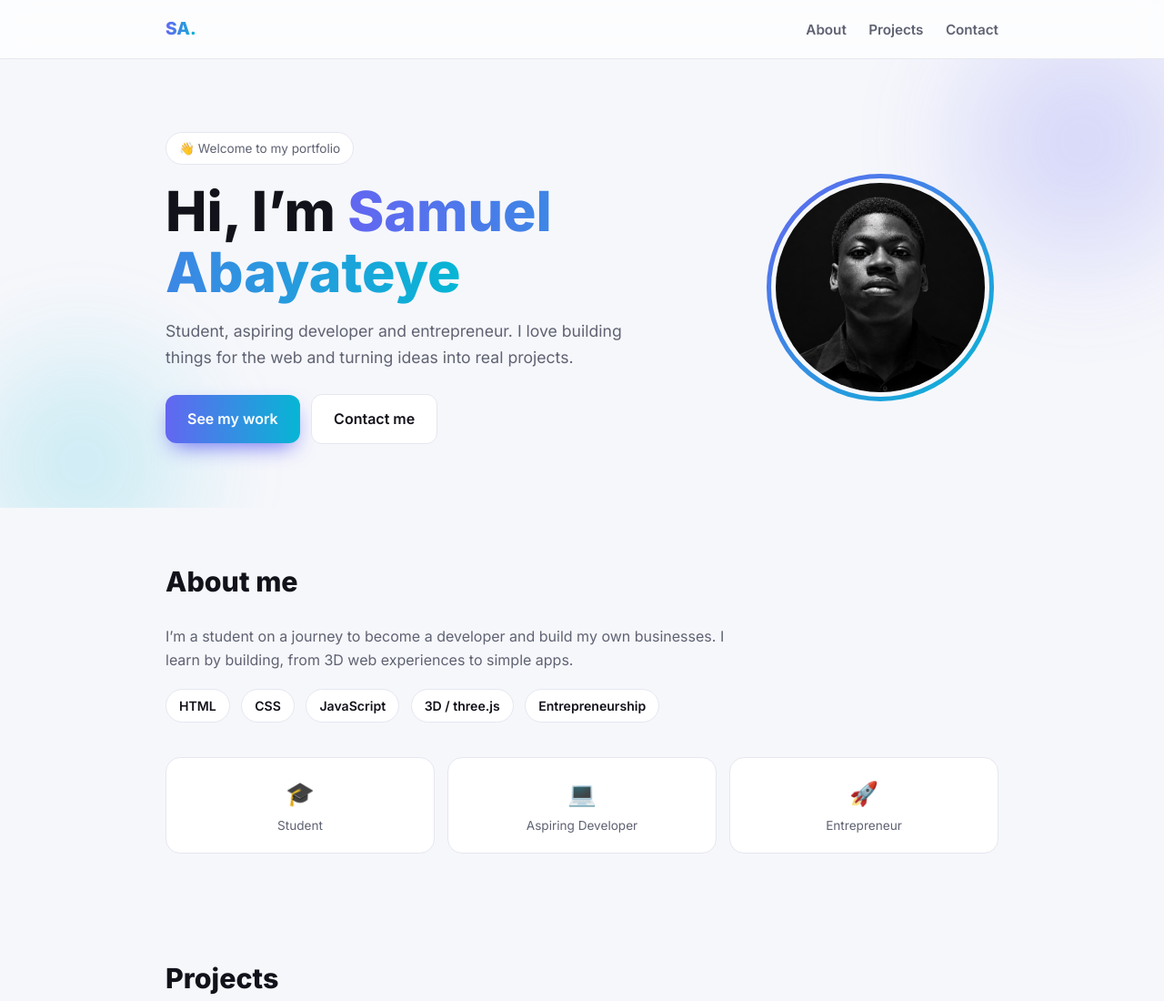
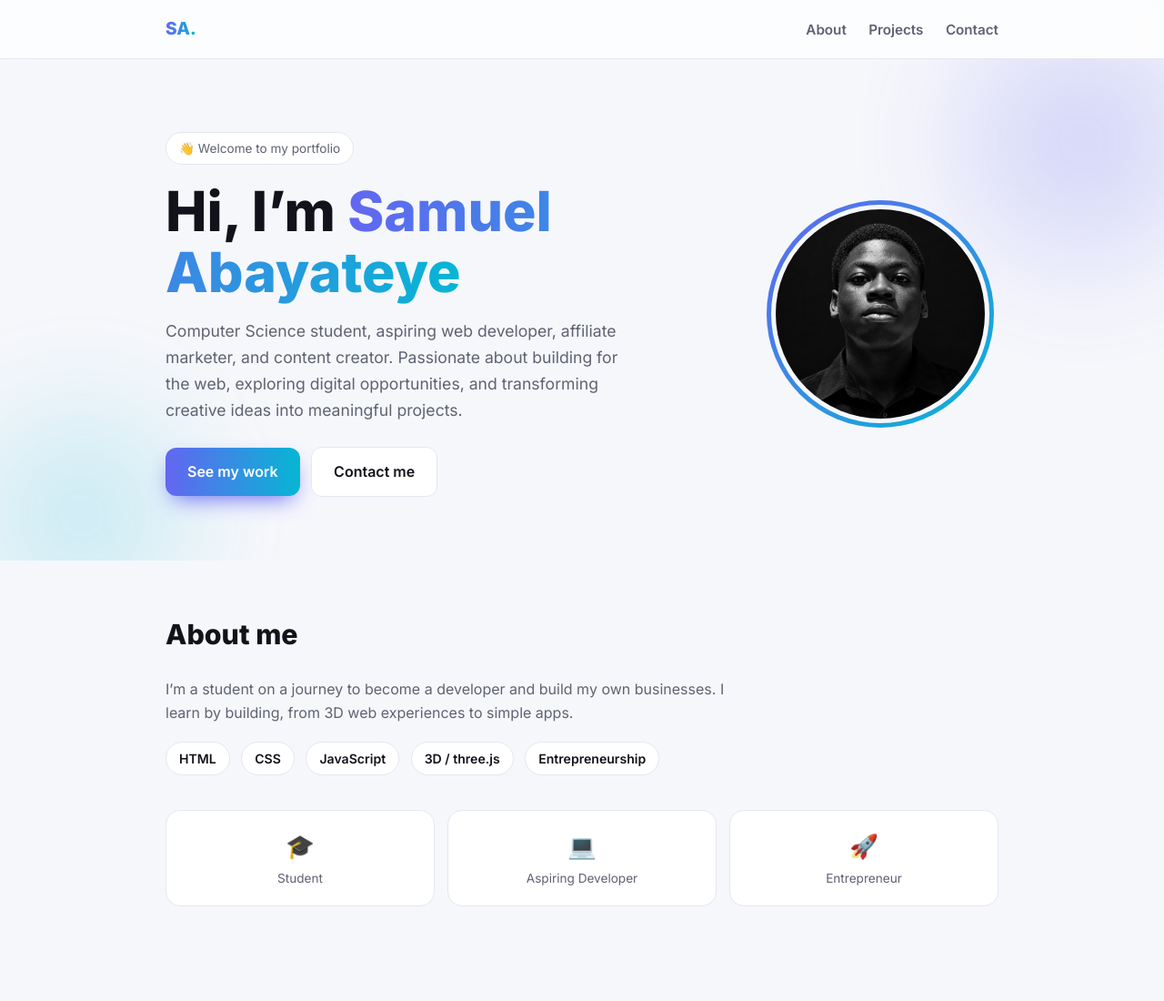
Before and after one commit to realmrsam/portfolio, a plain HTML site: page index.html in a window 1280 px wide. Shown: the top 1100 px of the page at 91% size. Drawn offline with Linux system fonts and the light colour scheme.

Commit message:
Update index.html

```diff
--- a/index.html
+++ b/index.html
@@ -105,7 +105,7 @@ footer{text-align:center;color:var(--muted);padding:36px 0;font-size:.9rem;borde
     <div class="hero-text">
       <span class="badge">👋 Welcome to my portfolio</span>
       <h1>Hi, I’m <span class="grad">Samuel Abayateye</span></h1>
-      <p>Student, aspiring developer and entrepreneur. I love building things for the web and turning ideas into real projects.</p>
+      <p>Computer Science student, aspiring web developer, affiliate marketer, and content creator. Passionate about building for the web, exploring digital opportunities, and transforming creative ideas into meaningful projects.</p>
       <a class="btn btn-main" href="#projects">See my work</a>
       <a class="btn btn-ghost" href="#contact">Contact me</a>
     </div>
```
